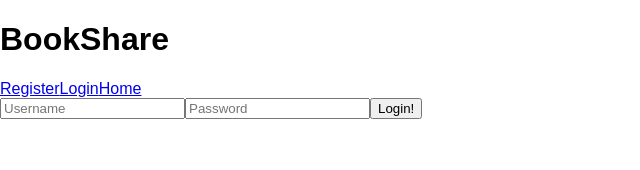
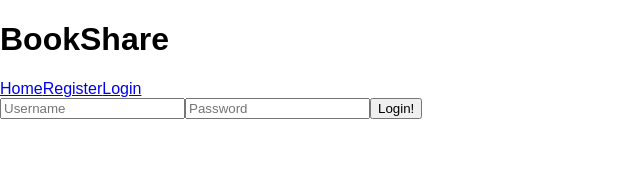
Before and after one commit to victorhmp/BookShare-Client, a React (Create React App) app: page /login in a window 1280 px wide. Shown: the top 170 px of the page, without its empty margins (0-640 px from the left). Built offline with nearby package versions, Linux system fonts and the light colour scheme.

Commit message:
Add navlink to home page
Signed-off-by: Victor Hugo M. Pinto <victor2142@gmail.com>

```diff
--- a/src/Components/Header.js
+++ b/src/Components/Header.js
@@ -4,9 +4,9 @@ import {NavLink} from 'react-router-dom';
 const Header = () => (
   <header>
     <h1>BookShare</h1>
+    <NavLink to="/" activeClassName="is-active" exact={true}>Home</NavLink>
     <NavLink to="/register" activeClassName="is-active">Register</NavLink>
     <NavLink to="/login" activeClassName="is-active">Login</NavLink>
-    <NavLink to="/" activeClassName="is-active" exact={true}>Home</NavLink>
   </header>
 );
 
```
